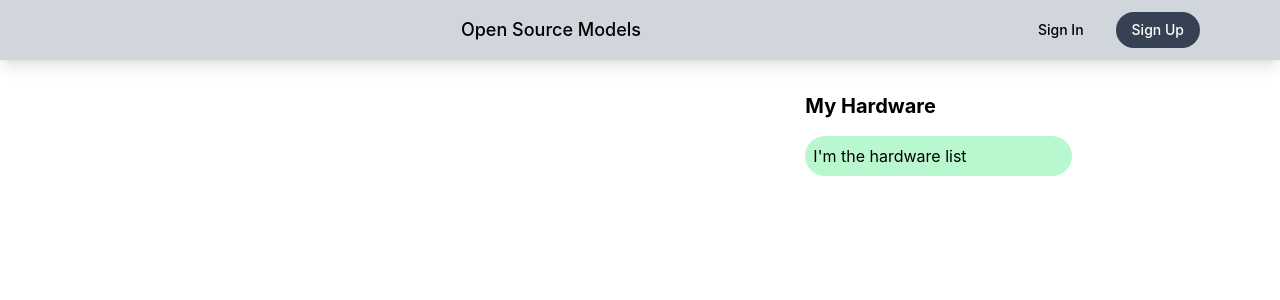
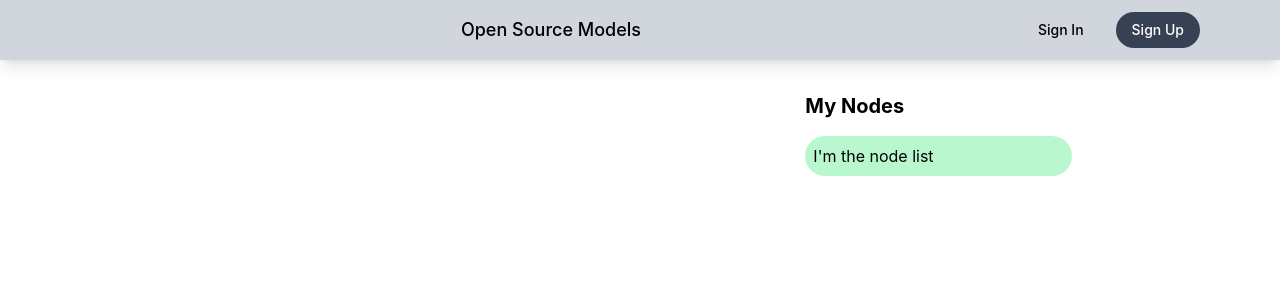
Before and after one commit to trevorwiebe/gpu, a React (Vite) app in the folder front-end/: page /hosted in a window 1280 px wide. Shown: the top 300 px of the page. Built offline with nearby package versions, Linux system fonts and the light colour scheme; no server answers.

Commit message:
rename some files to make more logical sense

```diff
--- a/front-end/src/components/Hosted.tsx
+++ b/front-end/src/components/Hosted.tsx
@@ -1,5 +1,5 @@
-import HardwareList from "./hosted/HardwareList"
-import HostedModelsList from "./hosted/HostedModelsList"
+import HardwareList from "./hosted/NodeList"
+import HostedModelsList from "./hosted/LibraryModelList"
 
 export default function Hosted() {
     return (
--- a/front-end/src/components/NavBar.tsx
+++ b/front-end/src/components/NavBar.tsx
@@ -19,7 +19,7 @@ export default function NavBar() {
   const navigation: NavigationItem[] = isSignedIn
     ? [
         { name: "Open Source Models", href: "models" },
-        { name: "My Hosted Models", href: "hosted" },
+        { name: "My Hosting", href: "hosted" },
       ]
     : [{ name: "Open Source Models", href: "models" }]
 
--- a/front-end/src/components/hosted/HardwareList.tsx
+++ /dev/null
@@ -1,8 +0,0 @@
-export default function HardwareList(){
-    return (
-        <div className="my-4 p-4">
-            <h2 className="text-xl font-bold mb-4">My Hardware</h2>
-            <div className="my-2 p-2 bg-green-200 rounded-full">I'm the hardware list</div>
-        </div>
-    )
-}
--- a/front-end/src/components/hosted/HostedModelsList.tsx
+++ b/front-end/src/components/hosted/LibraryModelList.tsx
@@ -11,7 +11,7 @@ interface LibraryModel {
     modelId: string,
     health: boolean
 }
-export default function HostedModelsList(){
+export default function LibraryModelList(){
 
     const { user, isSignedIn } = useUser();
 
@@ -38,7 +38,7 @@ export default function HostedModelsList(){
 
     return (
         <div className="my-4 p-4">
-            <h2 className="text-xl font-bold mb-4">My Hosted Models</h2>
+            <h2 className="text-xl font-bold mb-4">My Library Models</h2>
             {renderedLibrary}
         </div>
     )
--- /dev/null
+++ b/front-end/src/components/hosted/NodeList.tsx
@@ -0,0 +1,8 @@
+export default function NodeList(){
+    return (
+        <div className="my-4 p-4">
+            <h2 className="text-xl font-bold mb-4">My Nodes</h2>
+            <div className="my-2 p-2 bg-green-200 rounded-full">I'm the node list</div>
+        </div>
+    )
+}
```
Also changed, not shown: 1 other file (tests, documents, lock files or other folders).
